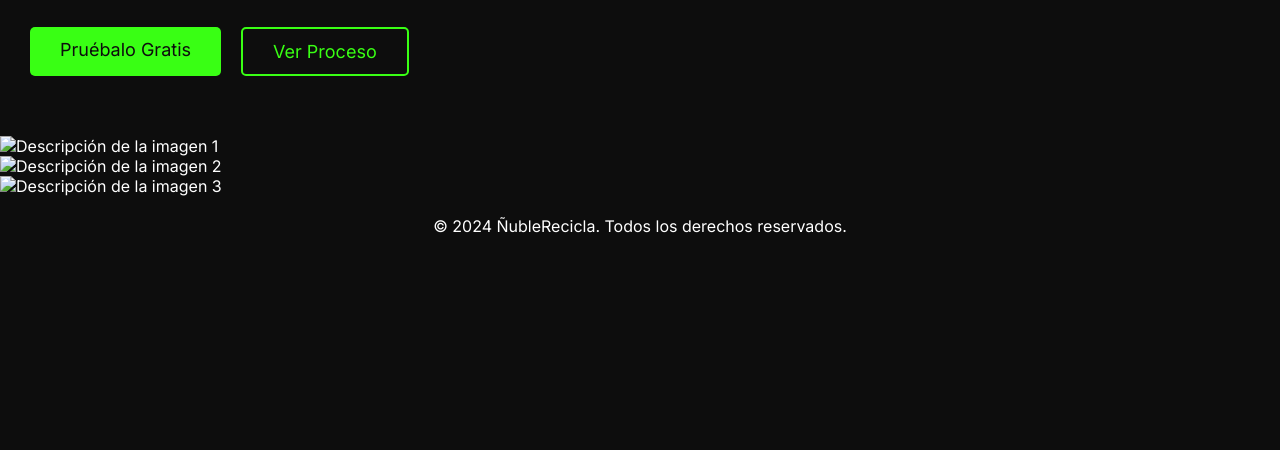
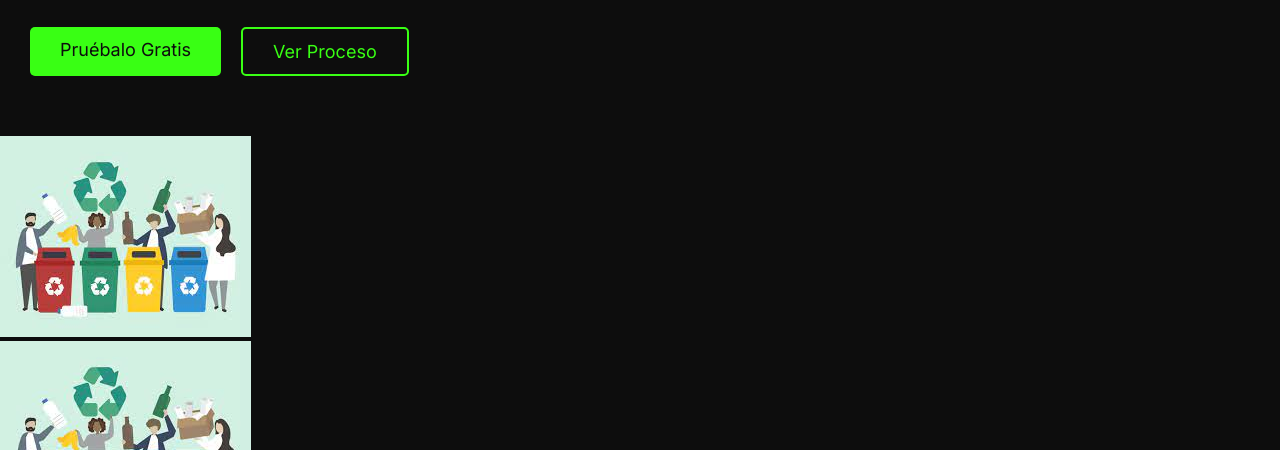
Before and after one commit to Amaz0nCs/NubleR, a plain HTML site: page index.html in a window 1280 px wide. Shown: the part 350-800 px from the top of the page. Drawn offline with Linux system fonts and the light colour scheme.

Commit message:
Update index.html
empujoncito

```diff
--- a/index.html
+++ b/index.html
@@ -44,13 +44,13 @@
 
     <div class="carrusel">
         <div class="carrusel-item">
-            <img src="imagen1.jpg" alt="Descripción de la imagen 1">
+            <img src="imagen1.jpeg" alt="Descripción de la imagen 1">
         </div>
         <div class="carrusel-item">
-            <img src="imagen1.jpg" alt="Descripción de la imagen 2">
+            <img src="imagen1.jpeg" alt="Descripción de la imagen 2">
         </div>
         <div class="carrusel-item">
-            <img src="imagen1.jpg" alt="Descripción de la imagen 3">
+            <img src="imagen1.jpeg" alt="Descripción de la imagen 3">
         </div>
         <!-- Más imágenes aquí -->
     </div>
```
